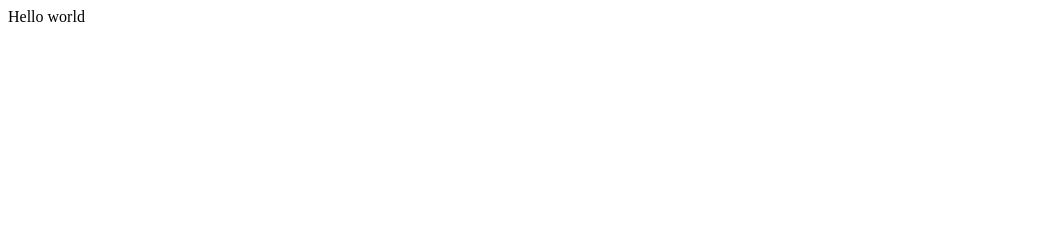
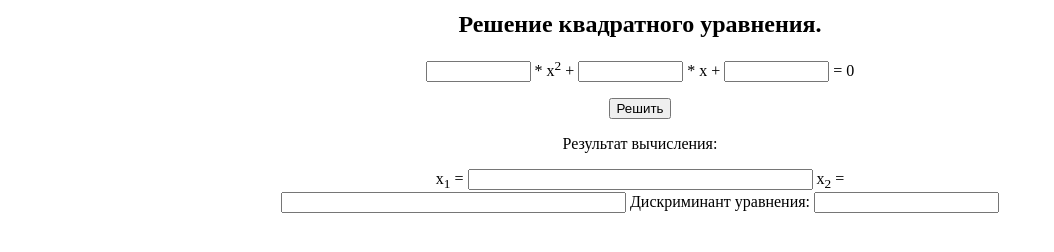
Before and after one commit to Xrunerman/newproject, a plain HTML site: page index.html in a window 1280 px wide. Shown: the whole page, without its empty margins (0-1054 px from the left). Drawn offline with Linux system fonts and the light colour scheme.

Commit message:
Initial commit

```diff
--- a/index.html
+++ b/index.html
@@ -1,11 +1,53 @@
-<!doctype html>
-<html lang="en">
-<head>
-    <meta charset="UTF-8">
-    <title>Document</title>
-    <script type="text/javascript" src="js/index.js"></script>
-</head>
+<script language=javascript>
+  <!--
+  function Calculate()
+  {
+    var a = eval( document.forms.equ.a.value);
+    var b = eval( document.forms.equ.b.value);
+    var c = eval( document.forms.equ.c.value);
+    var d = b * b - 4 * a * c;
+    document.forms.equ.dis.value = d;
+    if( d < 0)
+    {
+      var str = "";
+      str += ( - b ) / ( 2 * a);
+      str += " + i * ";
+      str += Math.sqrt( - d ) / ( 2 * a);
+      document.forms.equ.x1.value = str;
+
+      str = "";
+      str += ( - b ) / ( 2 * a);
+      str += " - i * ";
+      str += Math.sqrt( - d ) / ( 2 * a);
+      document.forms.equ.x2.value = str;
+    }
+    else
+    {
+      document.forms.equ.x1.value = ( - b + Math.sqrt( d ) ) / ( 2 * a);
+      document.forms.equ.x2.value = ( - b - Math.sqrt( d ) ) / ( 2 * a);
+    }
+  }
+  //-->
+  </script>
 <body>
 
+<table width=740 align=center>
+<tr><td><center>
+<h2>
+Решение квадратного уравнения.</h2>
+
+<form name="equ">
+
+<input type="text" name="a" value="" size=10> * x<sup>2</sup> +
+<input type="text" name="b" value="" size=10> * x +
+<input type="text" name="c" value="" size=10> = 0
+<p><input type="button" value="Решить" onclick=Calculate()>
+<p>Результат вычисления:
+<p>
+x<sub>1</sub> = <input type="text" name="x1" value="" size=40>
+x<sub>2</sub> = <input type="text" name="x2" value="" size=40>
+Дискриминант уравнения:
+<input type="text" name="dis" value="" size=20>
+</form></center>
 </body>
 </html>
--- a/js/index.js
+++ b/js/index.js
@@ -1 +1,8 @@
-document.write('Hello world')
+var userName = prompt('Enter your name');
+var greet = 'Hello, + ' userName;
+document.write(greet);
+
+var userAge = Number(prompt('Enter your age'));
+var nextAge = userAge + 1;
+
+document.write('<br>Soon you will be' + nextAge)
```
